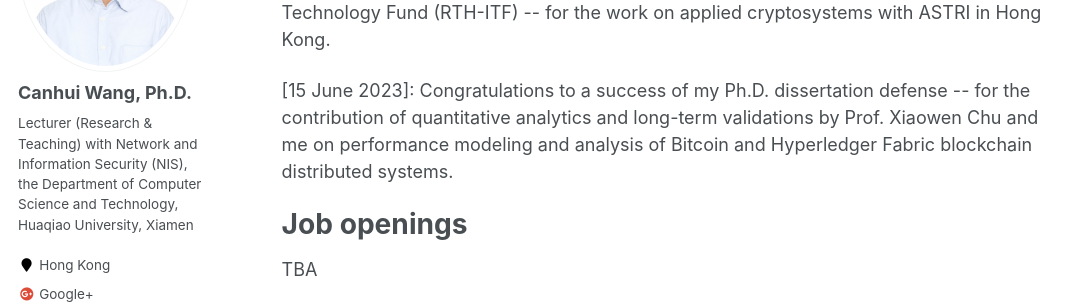
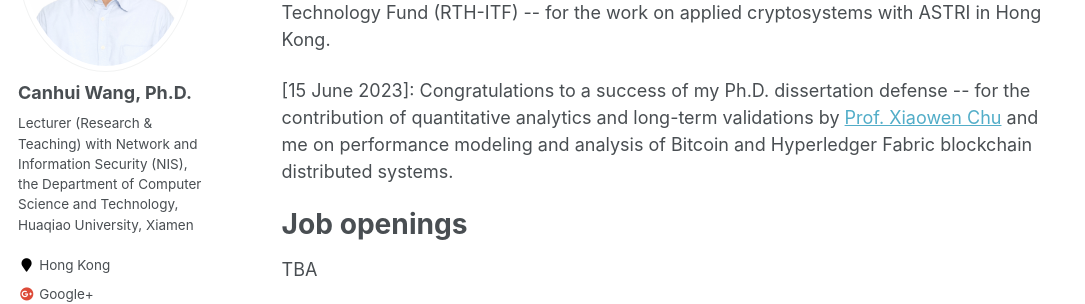
Before and after one commit to Canhui/canhui.github.io, a Jekyll site: the page built from _pages/about.md, in a window 1280 px wide and 900 px high, scrolled down 666 px. Shown: the part 180-484 px from the top of the window, without its empty margins (0-1085 px from the left). Built offline with Jekyll 4.4.1, drawn with Linux system fonts in a browser that asks for light colours; part of the change alters nothing that is shown.

```diff
--- a/_pages/about.md
+++ b/_pages/about.md
@@ -19,7 +19,7 @@ Recent news
 
 \[27 Sep 2023\]: Sponsored by [Research Talent Hub](https://www.itf.gov.hk/en/funding-programmes/nurturing-talent/research-talent-hub/), Hong Kong Innovation and Technology Fund (RTH-ITF) -\- for the work on applied cryptosystems with ASTRI in Hong Kong.
 
-\[15 June 2023\]: Congratulations to a success of my Ph.D. dissertation defense -\- for the contribution of quantitative analytics and long-term validations by Prof. Xiaowen Chu and me on performance modeling and analysis of Bitcoin and Hyperledger Fabric blockchain distributed systems.
+\[15 June 2023\]: Congratulations to a success of my Ph.D. dissertation defense -\- for the contribution of quantitative analytics and long-term validations by [Prof. Xiaowen Chu](https://scholar.google.com/citations?user=v4rX24EAAAAJ) and me on performance modeling and analysis of Bitcoin and Hyperledger Fabric blockchain distributed systems.
 
 
 Job openings
```
